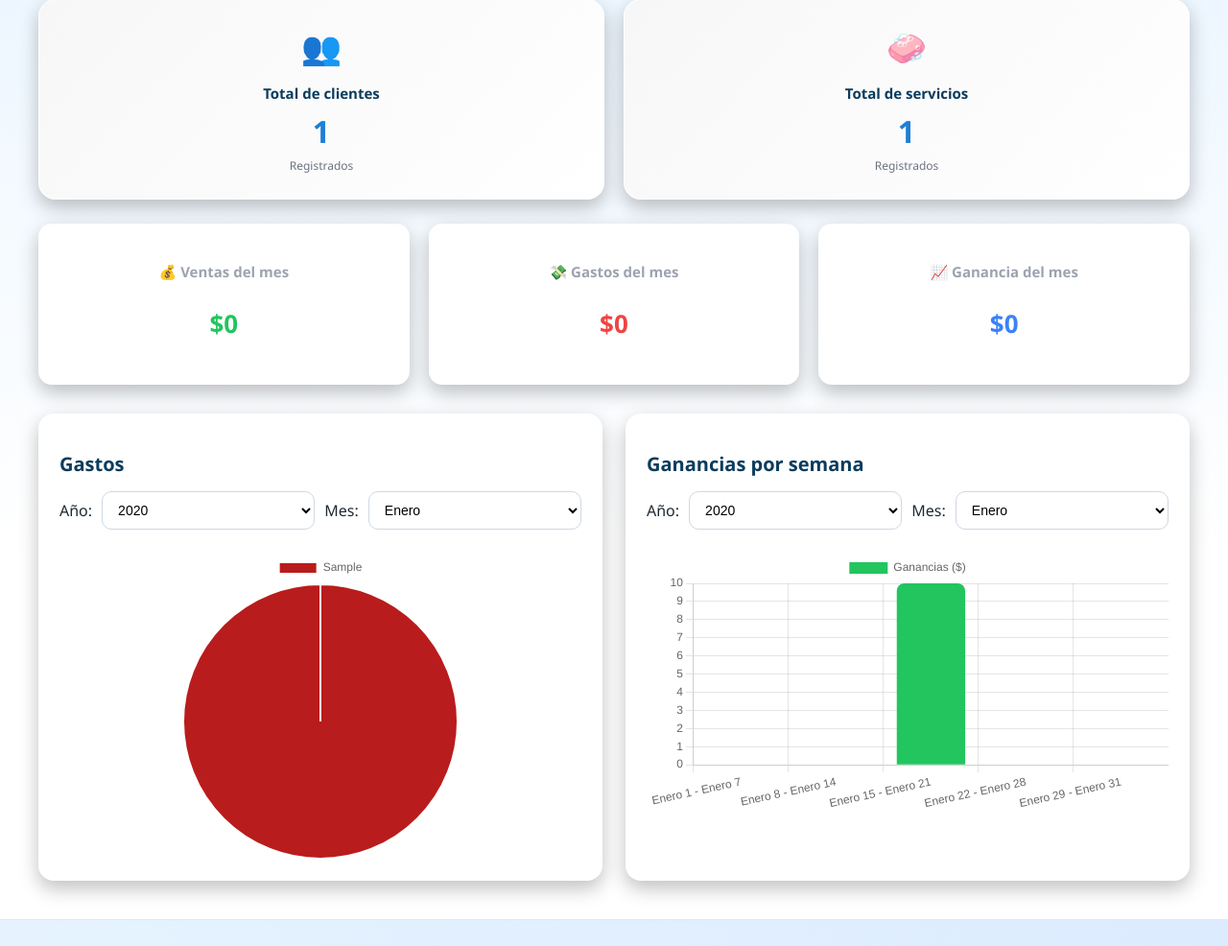
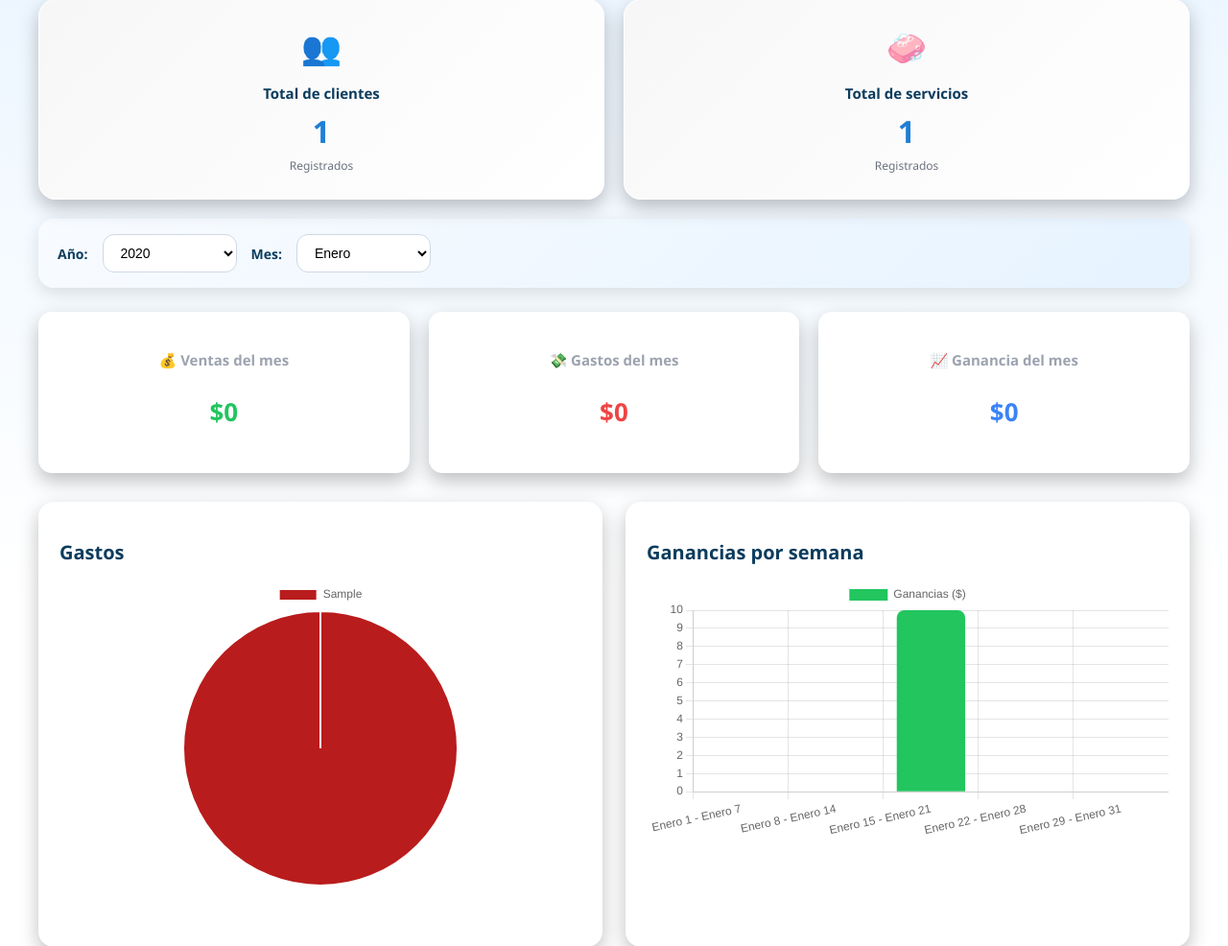
Before and after one commit to JoeRojas1914/Fresh-Steps-, a Flask app: page /estadisticas in a window 1280 px wide. Shown: the part 239-1225 px from the top of the page at 96% size. Run offline with Flask 3, Linux system fonts and the light colour scheme; tables that the repository leaves empty or names only in its code hold one stand-in row (values such as "Sample post").

Commit message:
Selector de fecha global en estadisticas

```diff
--- a/static/styles.css
+++ b/static/styles.css
@@ -1093,3 +1093,43 @@ button:disabled:hover {
     color: #854d0e;
     border: 1px solid #facc15;
 }
+
+.date-selector {
+    display: flex;
+    flex-wrap: wrap;
+    align-items: center;
+    gap: 15px;
+    margin-bottom: 30px;
+    padding: 16px 20px;
+    background: linear-gradient(135deg, #f8fbff, #e6f3ff);
+    border-radius: 16px;
+    box-shadow: 0 6px 18px rgba(0,0,0,0.12);
+}
+
+.date-selector label {
+    font-size: 14px;
+    font-weight: 600;
+    color: #0b3c5d;
+}
+
+.date-selector select {
+    padding: 10px 14px;
+    border-radius: 12px;
+    border: 1px solid #cfd8e3;
+    font-size: 14px;
+    cursor: pointer;
+    background: white;
+    transition: border 0.3s ease, box-shadow 0.3s ease, transform 0.15s ease;
+    min-width: 140px;
+}
+
+.date-selector select:focus {
+    outline: none;
+    border-color: #2fa4ff;
+    box-shadow: 0 0 0 3px rgba(47, 164, 255, 0.2);
+    transform: translateY(-1px);
+}
+
+.date-selector select:hover {
+    border-color: #1e7fd6;
+}
--- a/templates/estadisticas.html
+++ b/templates/estadisticas.html
@@ -23,8 +23,19 @@
 
 </div>
 
+<!-- ================= SELECTOR GENERAL DE FECHA ================= -->
+<div class="date-selector" style="margin: 20px 0;">
+    <form onsubmit="return false;" style="display:flex; gap:15px; align-items:center;">
+        <label>Año:</label>
+        <select id="año_general"></select>
+
+        <label>Mes:</label>
+        <select id="mes_general"></select>
+    </form>
+</div>
+
+<!-- ================= MONTHLY CARDS ================= -->
 <div class="monthly-cards">
-
     <div class="monthly-card ventas">
         <h4>💰 Ventas del mes</h4>
         <p id="ventasMes">$0</p>
@@ -39,45 +50,24 @@
         <h4>📈 Ganancia del mes</h4>
         <p id="gananciaMes">$0</p>
     </div>
-
 </div>
 
-
-
+<!-- ================= GRÁFICAS ================= -->
 <div class="stats-page">
-
-<!-- ================= GASTOS ================= -->
+    <!-- GASTOS -->
     <div class="card stats-card">
         <h2 class="stats-title">Gastos</h2>
-
-    <form class="month-form" onsubmit="return false;">
-        <label>Año:</label>
-        <select id="año_gastos"></select>
-
-        <label>Mes:</label>
-        <select id="mes_gastos"></select>
-    </form>
-
         <canvas id="gastosChart"></canvas>
     </div>
 
-<!-- ================= GANANCIAS ================= -->
+    <!-- GANANCIAS -->
     <div class="card stats-card">
         <h2 class="stats-title">Ganancias por semana</h2>
-
-    <form class="month-form" onsubmit="return false;">
-        <label>Año:</label>
-        <select id="año_ganancias"></select>
-
-        <label>Mes:</label>
-        <select id="mes_ganancias"></select>
-    </form>
-
         <canvas id="gananciasChart"></canvas>
     </div>
-
 </div>
 
+<!-- ================= CHART.JS ================= -->
 <script src="https://cdn.jsdelivr.net/npm/chart.js"></script>
 
 <script>
@@ -90,31 +80,20 @@ const nombresMeses = [
 ];
 
 const redPalette = [
-    "#b91c1c",
-    "#dc2626",
-    "#ef4444",
-    "#f87171",
-    "#fca5a5",
-    "#fecaca",
-    "#fee2e2",
+    "#b91c1c", "#dc2626", "#ef4444", "#f87171", "#fca5a5", "#fecaca", "#fee2e2",
 ];
 
 document.addEventListener("DOMContentLoaded", async () => {
     initCharts();
     await cargarAños();
+    await cargarMeses();
+    cargarTodasLasGraficas();
 });
 
 function initCharts() {
-
     gastosChart = new Chart(document.getElementById("gastosChart"), {
         type: "pie",
-        data: {
-            labels: [],
-            datasets: [{
-                data: [],
-                backgroundColor: []
-            }]
-        }
+        data: { labels: [], datasets: [{ data: [], backgroundColor: [] }] }
     });
 
     gananciasChart = new Chart(document.getElementById("gananciasChart"), {
@@ -130,47 +109,37 @@ function initCharts() {
             }]
         },
         options: {
-            scales: {
-                y: { beginAtZero: true }
-            }
+            scales: { y: { beginAtZero: true } }
         }
     });
 }
 
+// ================= FUNCIONES DE CARGA =================
 async function cargarAños() {
     const añosGastos = await fetchJSON("/api/estadisticas/gastos/años");
     const añosGanancias = await fetchJSON("/api/estadisticas/ganancias/años");
-
-    llenarSelect("año_gastos", añosGastos);
-    llenarSelect("año_ganancias", añosGanancias);
-
-    await cargarMesesGastos();
-    await cargarMesesGanancias();
+    const años = Array.from(new Set([...añosGastos, ...añosGanancias])); // unificar
+    llenarSelect("año_general", años);
 }
 
-async function cargarMesesGastos() {
-    const año = año_gastos.value;
-    const meses = await fetchJSON(`/api/estadisticas/gastos/meses?año=${año}`);
-    llenarSelect("mes_gastos", meses, true);
-    cargarGastos();
+async function cargarMeses() {
+    const año = document.getElementById("año_general").value;
+
+    const mesesGastos = await fetchJSON(`/api/estadisticas/gastos/meses?año=${año}`);
+    const mesesGanancias = await fetchJSON(`/api/estadisticas/ganancias/meses?año=${año}`);
+    const meses = Array.from(new Set([...mesesGastos, ...mesesGanancias]));
+
+    llenarSelect("mes_general", meses, true);
 }
 
-async function cargarMesesGanancias() {
-    const año = año_ganancias.value;
+function cargarTodasLasGraficas() {
+    const mes = document.getElementById("mes_general").value;
+    const año = document.getElementById("año_general").value;
 
-    const meses = await fetchJSON(
-        `/api/estadisticas/ganancias/meses?año=${año}`
-    );
+    if (!mes || !año) return;
 
-    llenarSelect("mes_ganancias", meses, true);
-
-    cargarGanancias();
-    cargarTotalesMes();
-}
-
-
-function cargarGastos() {
-    fetch(`/api/estadisticas/gastos?mes=${mes_gastos.value}&año=${año_gastos.value}`)
+    // Cargar gastos
+    fetch(`/api/estadisticas/gastos?mes=${mes}&año=${año}`)
         .then(r => r.json())
         .then(data => {
             gastosChart.data.labels = data.labels;
@@ -179,12 +148,8 @@ function cargarGastos() {
                 data.labels.map((_, i) => redPalette[i % redPalette.length]);
             gastosChart.update();
         });
-}
 
-function cargarGanancias() {
-    const año = document.getElementById("año_ganancias").value;
-    const mes = document.getElementById("mes_ganancias").value;
-
+    // Cargar ganancias
     fetch(`/api/estadisticas/ganancias?mes=${mes}&año=${año}`)
         .then(r => r.json())
         .then(data => {
@@ -192,30 +157,18 @@ function cargarGanancias() {
             gananciasChart.data.datasets[0].data = data.totales;
             gananciasChart.update();
         });
-}
 
-function cargarTotalesMes() {
-    const año = document.getElementById("año_ganancias").value;
-    const mes = document.getElementById("mes_ganancias").value;
-
-    if (!año || !mes) return;
-
+    // Cargar monthly cards y totales
     fetch(`/api/estadisticas/totales-mes?mes=${mes}&año=${año}`)
         .then(r => r.json())
         .then(data => {
-            document.getElementById("ventasMes").textContent =
-                `$${Number(data.ventas).toLocaleString()}`;
-
-            document.getElementById("gastosMes").textContent =
-                `$${Number(data.gastos).toLocaleString()}`;
-
-            document.getElementById("gananciaMes").textContent =
-                `$${Number(data.ganancia).toLocaleString()}`;
-        })
-        .catch(err => console.error("Error totales mes:", err));
+            document.getElementById("ventasMes").textContent = `$${Number(data.ventas).toLocaleString()}`;
+            document.getElementById("gastosMes").textContent = `$${Number(data.gastos).toLocaleString()}`;
+            document.getElementById("gananciaMes").textContent = `$${Number(data.ganancia).toLocaleString()}`;
+        });
 }
 
-
+// ================= FUNCIONES AUXILIARES =================
 function llenarSelect(id, valores, esMes=false) {
     const select = document.getElementById(id);
     select.innerHTML = "";
@@ -232,15 +185,13 @@ async function fetchJSON(url) {
     return res.json();
 }
 
-año_gastos.onchange = cargarMesesGastos;
-mes_gastos.onchange = cargarGastos;
+// ================= EVENTOS =================
+document.getElementById("año_general").onchange = async () => {
+    await cargarMeses();
+    cargarTodasLasGraficas();
+};
 
-año_ganancias.onchange = cargarMesesGanancias;
-mes_ganancias.onchange = () => {
-    cargarGanancias();
-    cargarTotalesMes();
-};
+document.getElementById("mes_general").onchange = cargarTodasLasGraficas;
 </script>
 
-
 {% endblock %}
```
Lines whose indentation alone changed are shown as unchanged.
